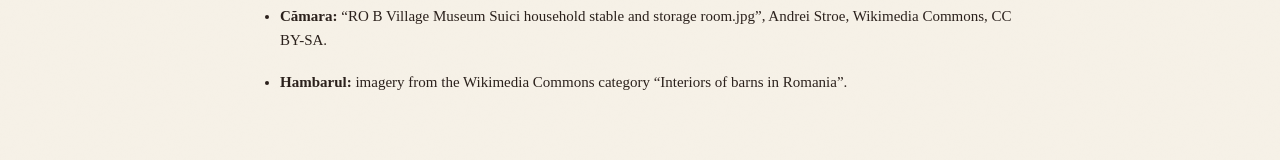
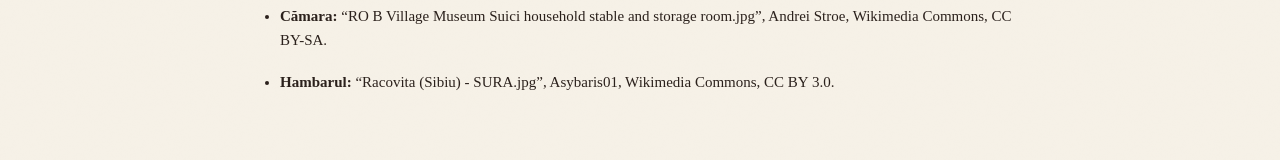
Before and after one commit to drezzillah-prog/LA-VATRA-, a Next.js app: page /credits in a window 1280 px wide. Shown: the part 526-686 px from the top of the page. Built offline with nearby package versions, Linux system fonts and the light colour scheme; a web font is replaced by a local one.

Commit message:
Use authentic Romanian barn imagery

```diff
--- a/app/credits/page.tsx
+++ b/app/credits/page.tsx
@@ -11,7 +11,7 @@ export default function CreditsPage() {
           <li><strong>Bucătăria:</strong> “RO B Village Museum Fundu Moldovei household summer kitchen.jpg”, Andrei Stroe, Wikimedia Commons, CC BY-SA.</li>
           <li><strong>Dormitorul:</strong> “Romanian farmhouse bedroom (8053014190).jpg”, Thomas Quine, Wikimedia Commons, CC BY 2.0.</li>
           <li><strong>Cămara:</strong> “RO B Village Museum Suici household stable and storage room.jpg”, Andrei Stroe, Wikimedia Commons, CC BY-SA.</li>
-          <li><strong>Hambarul:</strong> imagery from the Wikimedia Commons category “Interiors of barns in Romania”.</li>
+          <li><strong>Hambarul:</strong> “Racovita (Sibiu) - SURA.jpg”, Asybaris01, Wikimedia Commons, CC BY 3.0.</li>
         </ul>
       </div>
     </section>
--- a/app/rooms-real.css
+++ b/app/rooms-real.css
@@ -75,7 +75,7 @@ html[data-hearth="evening"] .site-header,.site-header{background:rgba(246,241,23
 .room-door-card--kitchen{background-image:url("https://commons.wikimedia.org/wiki/Special:FilePath/RO%20B%20Village%20Museum%20Fundu%20Moldovei%20household%20summer%20kitchen.jpg?width=1800")}
 .room-door-card--bedroom{background-image:url("https://commons.wikimedia.org/wiki/Special:FilePath/Romanian%20farmhouse%20bedroom%20%288053014190%29.jpg?width=1800")}
 .room-door-card--pantry{background-image:url("https://commons.wikimedia.org/wiki/Special:FilePath/RO%20B%20Village%20Museum%20Suici%20household%20stable%20and%20storage%20room.jpg?width=1800")}
-.room-door-card--barn{background-image:url("https://commons.wikimedia.org/wiki/Special:FilePath/Interior%20of%20%C8%98ur%C4%83%20in%20Racovi%C8%9Ba%2C%20Sibiu.jpg?width=1800"),linear-gradient(135deg,#6c4d39,#2f251f)}
+.room-door-card--barn{background-image:url("https://commons.wikimedia.org/wiki/Special:FilePath/Racovita%20%28Sibiu%29%20-%20SURA.jpg?width=1800"),linear-gradient(135deg,#6c4d39,#2f251f)}
 .room-door-shade{position:absolute;inset:0;background:linear-gradient(180deg,rgba(20,14,10,.05) 15%,rgba(27,17,13,.82) 100%);transition:.3s}
 .room-door-card:hover .room-door-shade{background:linear-gradient(180deg,rgba(20,14,10,.0) 15%,rgba(27,17,13,.7) 100%)}
 .room-door-copy{position:relative;z-index:2;color:#FFF8EC;padding:48px;max-width:620px}
@@ -93,7 +93,7 @@ html[data-hearth="evening"] .site-header,.site-header{background:rgba(246,241,23
 .real-room-hero--kitchen{background-image:url("https://commons.wikimedia.org/wiki/Special:FilePath/RO%20B%20Village%20Museum%20Fundu%20Moldovei%20household%20summer%20kitchen.jpg?width=2200")}
 .real-room-hero--bedroom{background-image:url("https://commons.wikimedia.org/wiki/Special:FilePath/Romanian%20farmhouse%20bedroom%20%288053014190%29.jpg?width=2200")}
 .real-room-hero--pantry{background-image:url("https://commons.wikimedia.org/wiki/Special:FilePath/RO%20B%20Village%20Museum%20Suici%20household%20stable%20and%20storage%20room.jpg?width=2200")}
-.real-room-hero--barn{background-image:url("https://commons.wikimedia.org/wiki/Special:FilePath/RO%20B%20Village%20Museum%20Straja%20household.jpg?width=2200")}
+.real-room-hero--barn{background-image:url("https://commons.wikimedia.org/wiki/Special:FilePath/Racovita%20%28Sibiu%29%20-%20SURA.jpg?width=2200")}
 .real-room-overlay{position:absolute;inset:0;background:linear-gradient(180deg,rgba(29,20,15,.12) 0%,rgba(36,23,17,.28) 42%,rgba(31,19,15,.88) 100%)}
 .real-room-copy{position:relative;z-index:2;padding-bottom:80px}
 .real-room-copy .eyebrow{color:#F1C29A}
```
